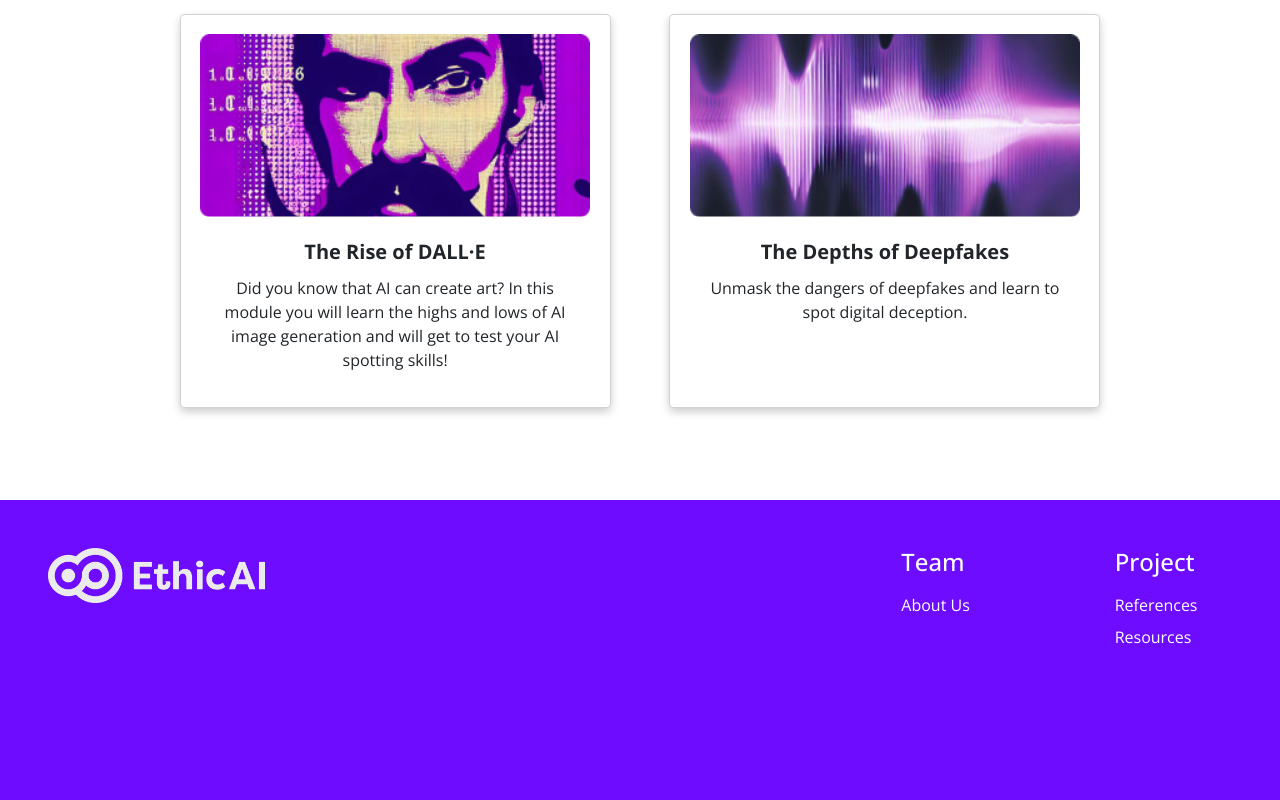
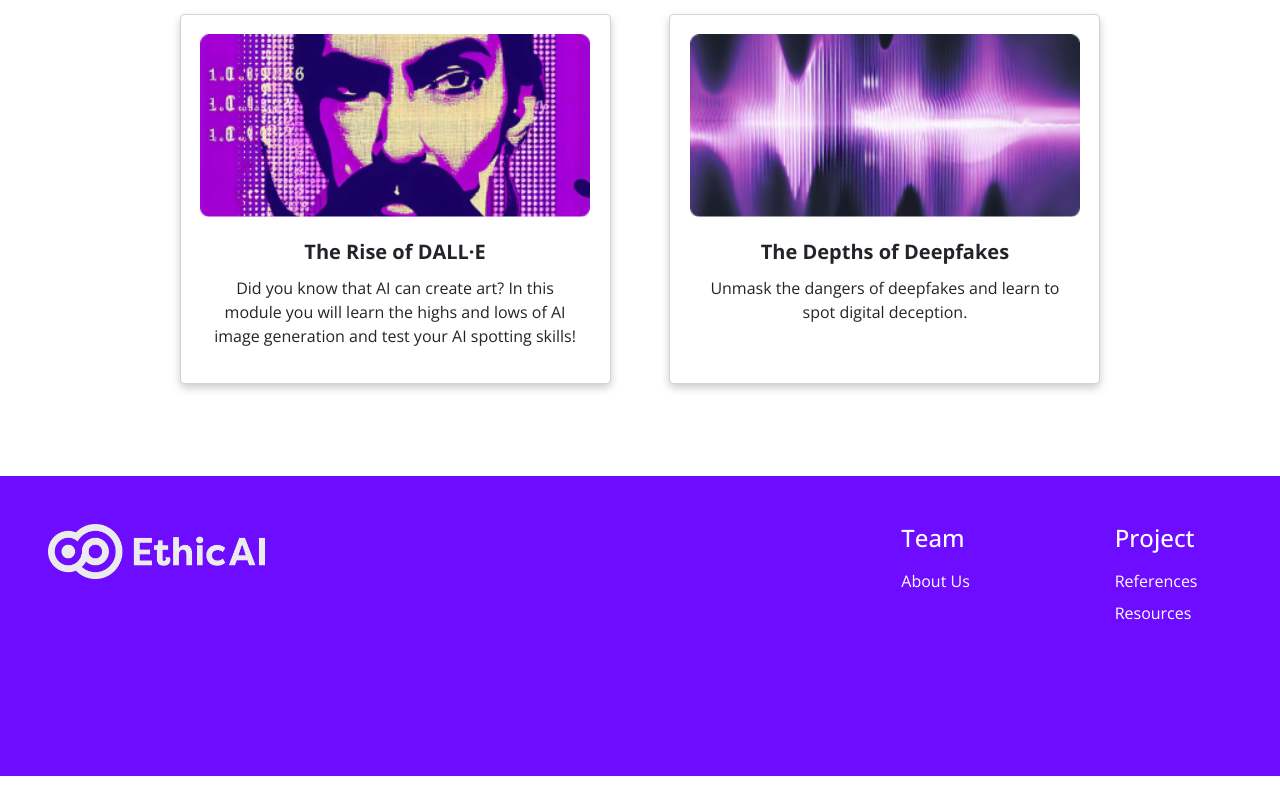
Before and after one commit to harslash/EthicAI, a Vue app in the folder project/ethicai-spa/: page /all-modules in a window 1280 px wide. Shown: the part 783-1583 px from the top of the page. After the commit the page ends 1559 px from the top, so only its background shows below. Built offline with nearby package versions, Linux system fonts and the light colour scheme.

Commit message:
Shorten description on module page

```diff
--- a/project/ethicai-spa/src/components/pages/all-modules-page.vue
+++ b/project/ethicai-spa/src/components/pages/all-modules-page.vue
@@ -50,7 +50,7 @@
                     <div class="container">
                         <h4>The Rise of DALL·E</h4>
                         <p> Did you know that AI can create art? In this module you will learn the highs and lows of AI
-                            image generation and will get to test your AI spotting skills!</p>
+                            image generation and test your AI spotting skills!</p>
                     </div>
                 </button>
             </router-link>
```
